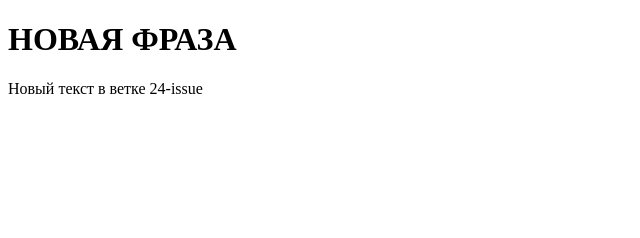
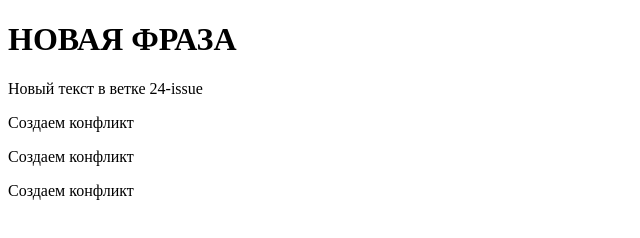
Before and after one commit to DariaKhan/remote-test-20, a plain HTML site: page index.html in a window 1280 px wide. Shown: the whole page, without its empty margins (0-640 px from the left). Drawn offline with Linux system fonts and the light colour scheme.

Commit message:
conflict solving

```diff
--- a/index.html
+++ b/index.html
@@ -9,6 +9,9 @@
     <div>
         <h1>НОВАЯ ФРАЗА</h1>
         <p>Новый текст в ветке 24-issue</p>
+        <p>Создаем конфликт</p>
+        <p>Создаем конфликт</p>
+        <p>Создаем конфликт</p>
     </div>
 
 </body>
```
